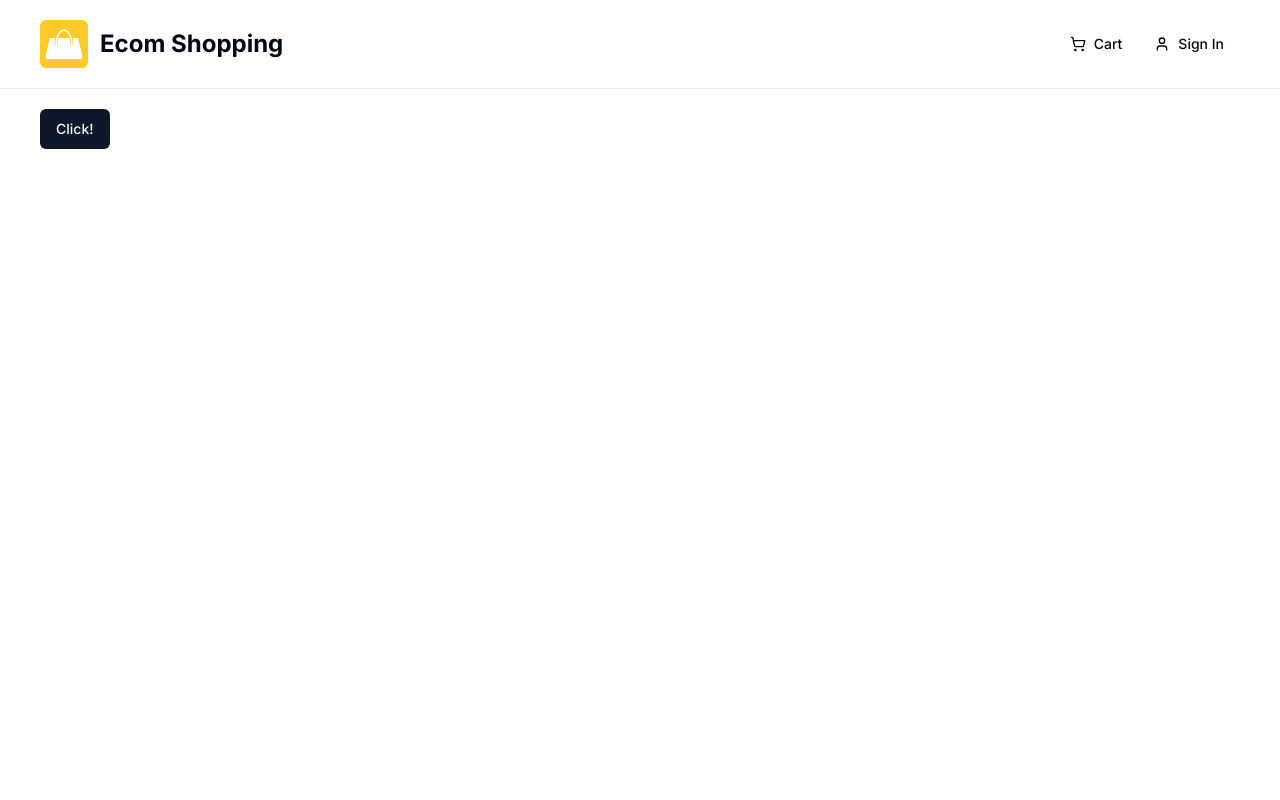
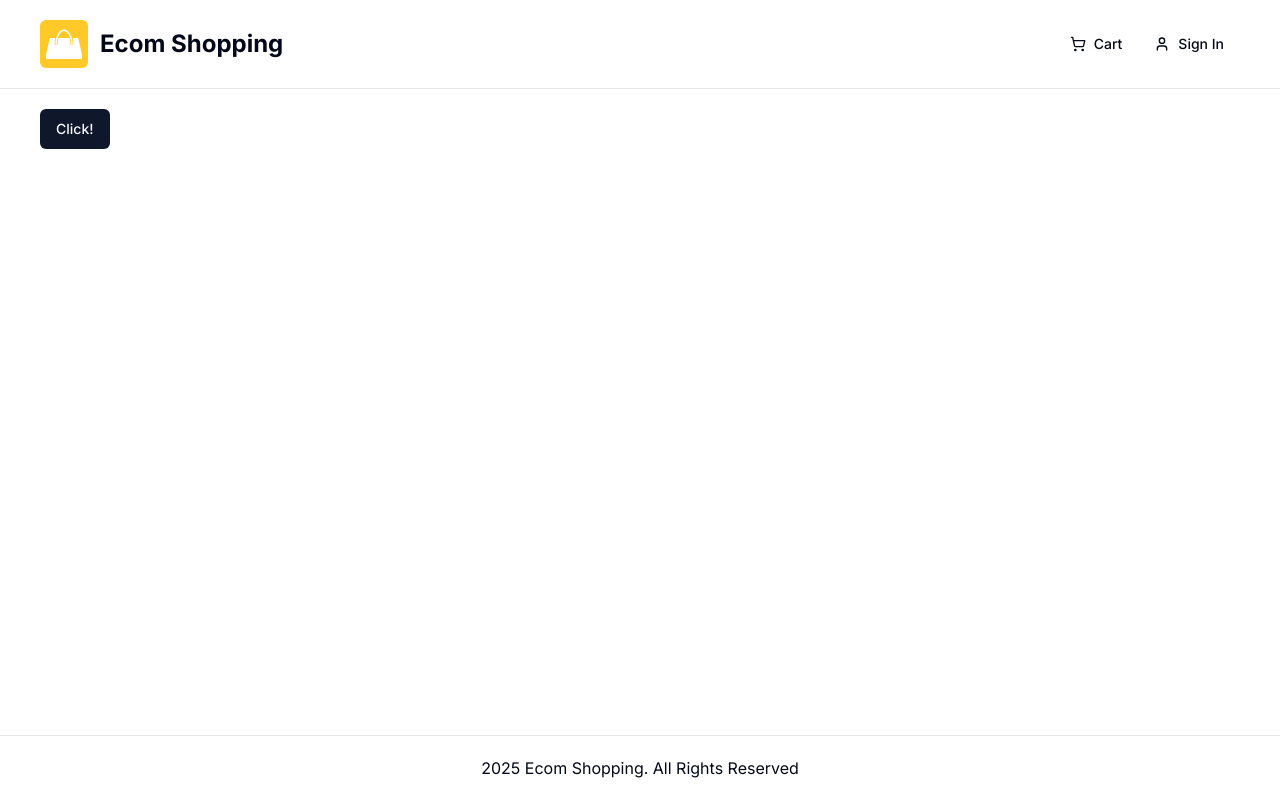
Before and after one commit to Salik-07/ecom-shopping-platform, a Next.js app: page / in a window 1280 px wide. Built offline with nearby package versions, Linux system fonts and the light colour scheme; no server answers.

Commit message:
Add footer component

```diff
--- a/app/(root)/layout.tsx
+++ b/app/(root)/layout.tsx
@@ -1,3 +1,4 @@
+import Footer from "@/components/footer";
 import Header from "@/components/shared/header";
 
 export default function RootLayout({
@@ -9,6 +10,7 @@
     <div className="flex h-screen flex-col">
       <Header />
       <main className="flex-1 wrapper">{children}</main>
+      <Footer />
     </div>
   );
 }
--- /dev/null
+++ b/components/footer.tsx
@@ -0,0 +1,15 @@
+import { APP_NAME } from "@/lib/constants";
+
+const Footer = () => {
+  const currentYear = new Date().getFullYear();
+
+  return (
+    <footer className="border-t">
+      <div className="p-5 flex-center">
+        {currentYear} {APP_NAME}. All Rights Reserved
+      </div>
+    </footer>
+  );
+};
+
+export default Footer;
```
